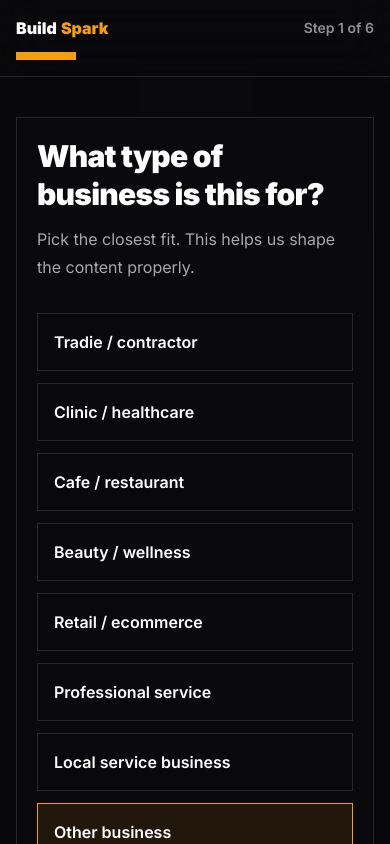
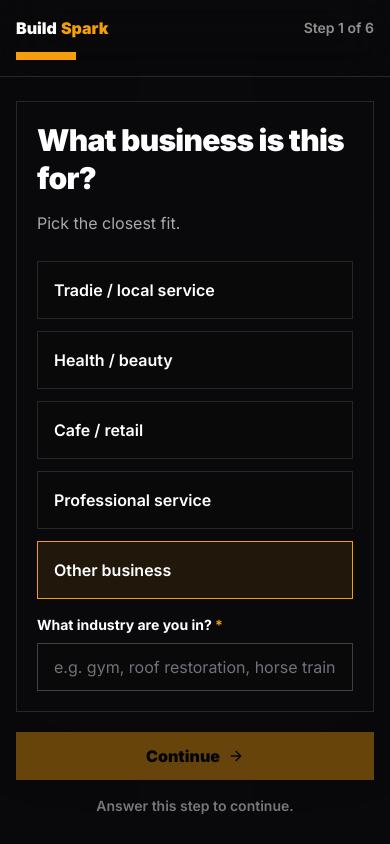
Before and after one commit to salimclawbot/buildspark, a Next.js app: page /quiz-socials in a window 390 px wide. Both pictures are taken after a click on the button "Other business". Shown: the top 844 px of the page. Built offline with nearby package versions, Linux system fonts and the light colour scheme.

Commit message:
Improve social quiz mobile flow

```diff
--- a/src/app/globals.css
+++ b/src/app/globals.css
@@ -56,3 +56,25 @@ html {
   background: rgba(245, 158, 11, 0.3);
   color: #FFFFFF;
 }
+
+.quiz-dark-field,
+.quiz-dark-field:focus,
+.quiz-dark-field:active {
+  background-color: #090909 !important;
+  color: #ffffff !important;
+  -webkit-text-fill-color: #ffffff !important;
+  caret-color: #f59e0b;
+}
+
+.quiz-dark-field::placeholder {
+  color: #71717a !important;
+  -webkit-text-fill-color: #71717a !important;
+}
+
+.quiz-dark-field:-webkit-autofill,
+.quiz-dark-field:-webkit-autofill:hover,
+.quiz-dark-field:-webkit-autofill:focus {
+  box-shadow: 0 0 0 1000px #090909 inset !important;
+  -webkit-text-fill-color: #ffffff !important;
+  caret-color: #f59e0b;
+}
--- a/src/app/quiz-socials/page.tsx
+++ b/src/app/quiz-socials/page.tsx
@@ -10,13 +10,10 @@ import { trackLead, trackMetaStandardEvent } from "@/lib/meta-pixel";
 const TOTAL_STEPS = 6;
 
 const businessTypes = [
-  "Tradie / contractor",
-  "Clinic / healthcare",
-  "Cafe / restaurant",
-  "Beauty / wellness",
-  "Retail / ecommerce",
+  "Tradie / local service",
+  "Health / beauty",
+  "Cafe / retail",
   "Professional service",
-  "Local service business",
   "Other business",
 ];
 
@@ -32,19 +29,16 @@ const accountOptions = [
   "Facebook only",
   "Instagram only",
   "Facebook and Instagram",
-  "Facebook, Instagram and Google Business",
+  "3 accounts",
   "Not sure - recommend it",
 ];
 
 const goals = [
-  "Look more active online",
+  "Look active online",
   "Get more messages",
-  "Get more calls",
   "Promote offers",
   "Show recent work",
-  "Build trust",
-  "Support Facebook ads",
-  "Launch a new website too",
+  "Need a new website too",
 ];
 
 const timelineOptions = [
@@ -204,7 +198,7 @@ export default function SocialsQuizPage() {
   }
 
   return (
-    <main className="min-h-screen bg-background text-white">
+    <main className="min-h-screen overflow-x-hidden bg-background text-white">
       <div className="sticky top-0 z-50 border-b border-zinc-800 bg-card/95 backdrop-blur-xl">
         <div className="mx-auto max-w-3xl px-4 py-4">
           <div className="mb-3 flex items-center justify-between">
@@ -223,7 +217,7 @@ export default function SocialsQuizPage() {
         </div>
       </div>
 
-      <section className="mx-auto grid min-h-[calc(100vh-81px)] max-w-6xl gap-8 px-4 py-10 sm:px-6 lg:grid-cols-[0.85fr_1.15fr] lg:items-center lg:px-8">
+      <section className="mx-auto grid min-h-[calc(100vh-81px)] max-w-6xl gap-8 px-4 py-6 sm:px-6 sm:py-10 lg:grid-cols-[0.85fr_1.15fr] lg:items-center lg:px-8">
         <aside className="hidden lg:block">
           <div className="border border-zinc-800 bg-card p-8 shadow-[0_24px_80px_rgba(20,20,20,0.12)]">
             <div className="mb-6 inline-flex items-center gap-2 rounded-full bg-amber-500/10 px-4 py-2 text-sm font-bold text-amber-500">
@@ -264,7 +258,7 @@ export default function SocialsQuizPage() {
               className="border border-zinc-800 bg-card p-5 shadow-[0_24px_80px_rgba(20,20,20,0.12)] sm:p-8"
             >
               {step === 1 && (
-                <QuizStep title="What type of business is this for?" subtitle="Pick the closest fit. This helps us shape the content properly.">
+                <QuizStep title="What business is this for?" subtitle="Pick the closest fit.">
                   <OptionGrid options={businessTypes} value={businessType} onChange={setBusinessType} />
                   {businessType === "Other business" && (
                     <TextInput label="What industry are you in?" value={otherBusinessType} onChange={setOtherBusinessType} placeholder="e.g. gym, roof restoration, horse trainer" />
@@ -273,23 +267,25 @@ export default function SocialsQuizPage() {
               )}
 
               {step === 2 && (
-                <QuizStep title="Tell us the business basics." subtitle="Just enough so we know who we are helping and where you operate.">
+                <QuizStep title="Business basics." subtitle="Just enough so we know who we are helping.">
                   <TextInput label="Business name" value={businessName} onChange={setBusinessName} placeholder="e.g. Valley Plumbing Co" />
                   <TextInput label="Location / service area" value={location} onChange={setLocation} placeholder="e.g. Geelong, Ballarat, Melbourne-wide" />
                 </QuizStep>
               )}
 
               {step === 3 && (
-                <QuizStep title="What is happening with your socials now?" subtitle="No judgement. This tells us how much help you need.">
+                <QuizStep title="Where are your socials at?" subtitle="This tells us how much help you need.">
+                  <GroupLabel>How active are you now?</GroupLabel>
                   <OptionGrid options={socialStatusOptions} value={socialStatus} onChange={setSocialStatus} />
                   <div className="mt-6">
+                    <GroupLabel>Where do you want help?</GroupLabel>
                     <OptionGrid options={accountOptions} value={accounts} onChange={setAccounts} />
                   </div>
                 </QuizStep>
               )}
 
               {step === 4 && (
-                <QuizStep title="What do you want your socials to do?" subtitle="Choose every outcome that matters. Keep it practical.">
+                <QuizStep title="What do you want from socials?" subtitle="Pick what matters most.">
                   <div className="grid gap-3 sm:grid-cols-2">
                     {goals.map((goal) => (
                       <button
@@ -313,9 +309,11 @@ export default function SocialsQuizPage() {
               )}
 
               {step === 5 && (
-                <QuizStep title="Choose the plan you are interested in." subtitle="This is not a contract. It helps us respond with the right option.">
+                <QuizStep title="Choose a plan." subtitle="This helps us respond with the right option.">
+                  <GroupLabel>When do you want to start?</GroupLabel>
                   <OptionGrid options={timelineOptions} value={timeline} onChange={setTimeline} />
                   <div className="mt-6 grid gap-4">
+                    <GroupLabel>Which offer suits you?</GroupLabel>
                     {plans.map((item) => (
                       <button
                         type="button"
@@ -350,7 +348,7 @@ export default function SocialsQuizPage() {
               )}
 
               {step === 6 && (
-                <QuizStep title="Where should we send the next step?" subtitle="We will review your answers and come back with the right social media plan.">
+                <QuizStep title="Where should we send it?" subtitle="We will review your answers and come back with the next step.">
                   <TextInput label="Full name" value={fullName} onChange={setFullName} placeholder="John Smith" />
                   <TextInput label="Email" value={email} onChange={setEmail} placeholder="john@example.com" type="email" />
                   <TextInput label="Phone" value={phone} onChange={setPhone} placeholder="0400 000 000" type="tel" />
@@ -359,7 +357,7 @@ export default function SocialsQuizPage() {
             </motion.div>
           </AnimatePresence>
 
-          <div className="mt-5 flex gap-3">
+          <div className="mt-5 flex gap-3 pb-4 sm:pb-0">
             {step > 1 && (
               <button
                 type="button"
@@ -374,7 +372,7 @@ export default function SocialsQuizPage() {
                 type="button"
                 onClick={goNext}
                 disabled={!canProceed()}
-                className="inline-flex h-12 flex-1 items-center justify-center bg-amber-500 px-5 font-black text-white disabled:cursor-not-allowed disabled:opacity-40"
+                className="inline-flex h-12 flex-1 items-center justify-center bg-amber-500 px-5 font-black text-black disabled:cursor-not-allowed disabled:opacity-40"
               >
                 Continue <ArrowRight className="ml-2 h-4 w-4" />
               </button>
@@ -382,15 +380,28 @@ export default function SocialsQuizPage() {
               <button
                 type="submit"
                 disabled={!canProceed()}
-                className="inline-flex h-12 flex-1 items-center justify-center bg-amber-500 px-5 font-black text-white disabled:cursor-not-allowed disabled:opacity-40"
+                className="inline-flex h-12 flex-1 items-center justify-center bg-amber-500 px-5 font-black text-black disabled:cursor-not-allowed disabled:opacity-40"
               >
                 Send My Social Plan <ArrowRight className="ml-2 h-4 w-4" />
               </button>
             )}
           </div>
+          {!canProceed() ? (
+            <p className="pb-6 text-center text-sm font-semibold text-white/45 sm:pb-0">
+              Answer this step to continue.
+            </p>
+          ) : null}
         </form>
       </section>
     </main>
+  );
+}
+
+function GroupLabel({ children }: { children: React.ReactNode }) {
+  return (
+    <p className="mb-3 text-sm font-black uppercase tracking-[0.14em] text-amber-500">
+      {children}
+    </p>
   );
 }
 
@@ -406,7 +417,7 @@ function QuizStep({
   return (
     <div>
       <h2 className="text-3xl font-black leading-tight tracking-tight sm:text-4xl">{title}</h2>
-      <p className="mt-3 mb-8 text-base leading-7 text-white/65">{subtitle}</p>
+      <p className="mt-3 mb-6 text-base leading-7 text-white/65 sm:mb-8">{subtitle}</p>
       <div className="space-y-4">{children}</div>
     </div>
   );
@@ -431,7 +442,7 @@ function OptionGrid({
           className={`border p-4 text-left font-semibold transition ${
             value === option
               ? "border-amber-500 bg-amber-500/10 text-white"
-              : "border-zinc-800 bg-card text-white/72 hover:border-amber-500/60"
+              : "border-zinc-800 bg-[#090909] text-white/78 hover:border-amber-500/60"
           }`}
         >
           {option}
@@ -467,7 +478,7 @@ function TextInput({
         onChange={(e) => onChange(e.target.value)}
         placeholder={placeholder}
         required={required}
-        className="h-12 w-full border border-zinc-700 bg-card px-4 text-white outline-none transition placeholder:text-zinc-600 focus:border-amber-500 focus:ring-2 focus:ring-amber-500/20"
+        className="quiz-dark-field h-12 w-full border border-zinc-700 px-4 outline-none transition focus:border-amber-500 focus:ring-2 focus:ring-amber-500/20"
       />
     </label>
   );
@@ -492,7 +503,7 @@ function TextareaInput({
         onChange={(e) => onChange(e.target.value)}
         placeholder={placeholder}
         rows={4}
-        className="w-full border border-zinc-700 bg-card px-4 py-3 text-white outline-none transition placeholder:text-zinc-600 focus:border-amber-500 focus:ring-2 focus:ring-amber-500/20"
+        className="quiz-dark-field w-full border border-zinc-700 px-4 py-3 outline-none transition focus:border-amber-500 focus:ring-2 focus:ring-amber-500/20"
       />
     </label>
   );
```
